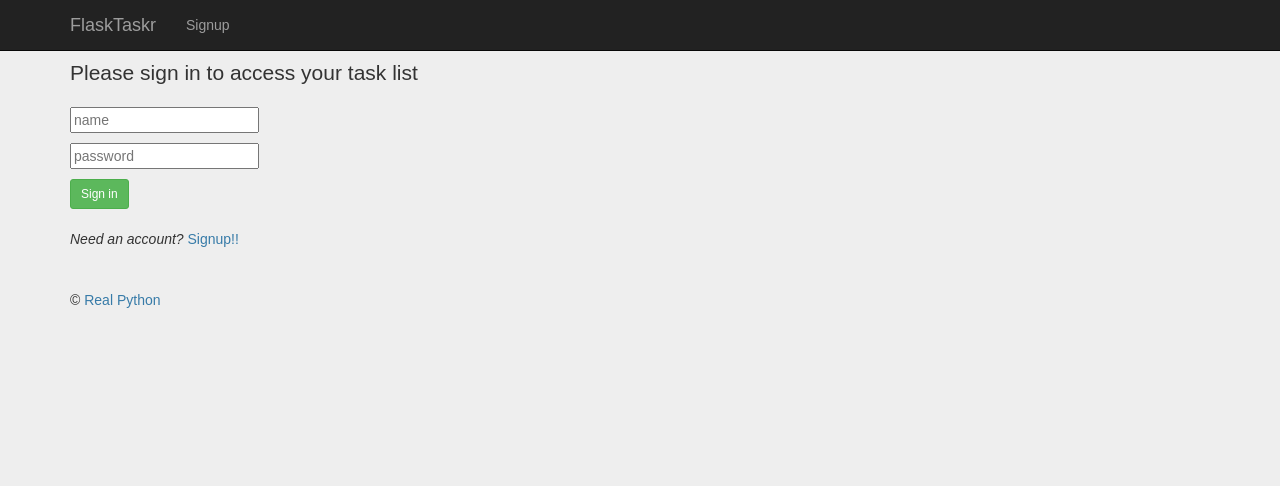
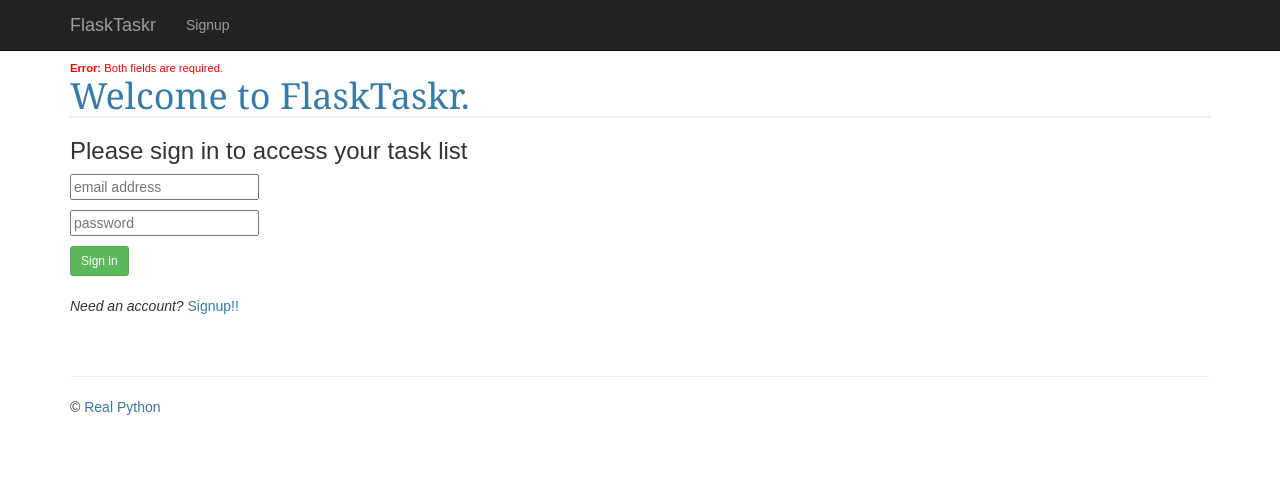
Before and after one commit to christopher-hartley/flasktaskr, a Flask app: page / in a window 1280 px wide. Shown: the top 486 px of the page. Run offline with Flask 2, Linux system fonts and the light colour scheme; some libraries are stand-ins or nearby versions.

Commit message:
Updated main.css and html files.

```diff
--- a/project/static/css/main.css
+++ b/project/static/css/main.css
@@ -1,6 +1,7 @@
 body {
 	font-family: sans-serif;
-	background: #eee;
+	padding: 60px 0;
+	background: #ffffff;
 }
 
 a, h1, h2 {
@@ -128,3 +129,12 @@ h2 {
 	text-decoration:none;
 	position: relative;
 }
+
+.footer{
+	padding-top: 30px;
+}
+
+.error{
+	color:red;
+	font-size: .8em;
+}
--- a/project/templates/login.html
+++ b/project/templates/login.html
@@ -2,11 +2,11 @@
 {% block content %}
 
 <h1>Welcome to FlaskTaskr.</h1>
-<div class="lead">Please sign in to access your task list </div>
+<h3>Please sign in to access your task list </h3>
 <form class="form-signin" role="form" method="post" action="/">
   {{ form.csrf_token }}
 	<p>
-	{{ form.name(placeholder="name") }}
+	{{ form.name(placeholder="email address") }}
 	<span class="error">
 	  {% if form.name.errors %}
 	    {% for error in form.name.errors %}
--- a/project/templates/register.html
+++ b/project/templates/register.html
@@ -3,7 +3,7 @@
 
 <h1>Welcome to FlaskTaskr.</h1>
 <h3>Please register to access the task list.</h3>
-  <form method="POST" action="">
+  <form method="POST" action="/register/">
     {{ form.csrf_token }}
     <p>
       {{ form.name(placeholder="name") }}
--- a/project/templates/tasks.html
+++ b/project/templates/tasks.html
@@ -39,7 +39,7 @@
         {% endif %}
       </span>
       </p>
-      <p><input type="submit" value="Submit"></p>
+      <p><input class="btn btn-default" type="submit" value="Submit"></p>
     </form>
 </div>
 <div class="entries">
@@ -104,6 +104,6 @@
       {% endfor %}
     </table>
   </div>
-<div>
+</div>
 
 {% endblock %}
```
Also changed, not shown: project/test.db.
